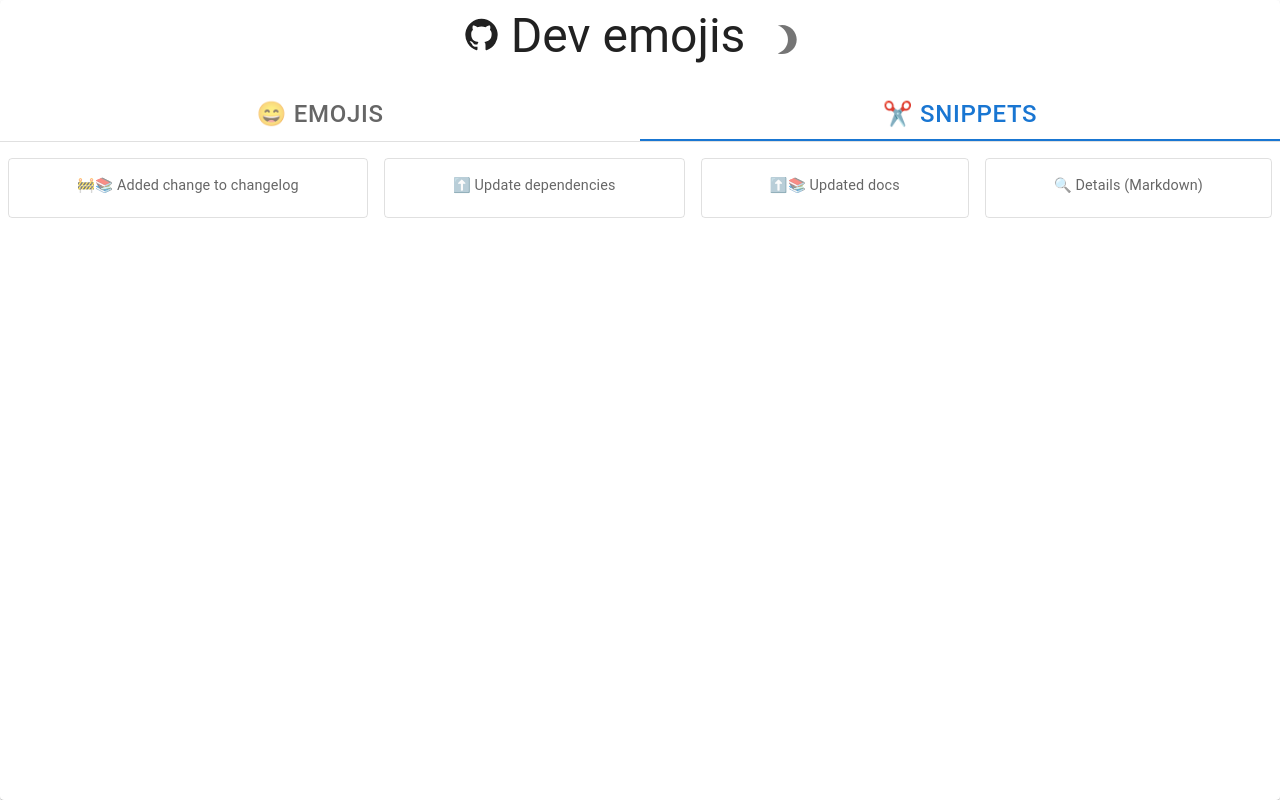
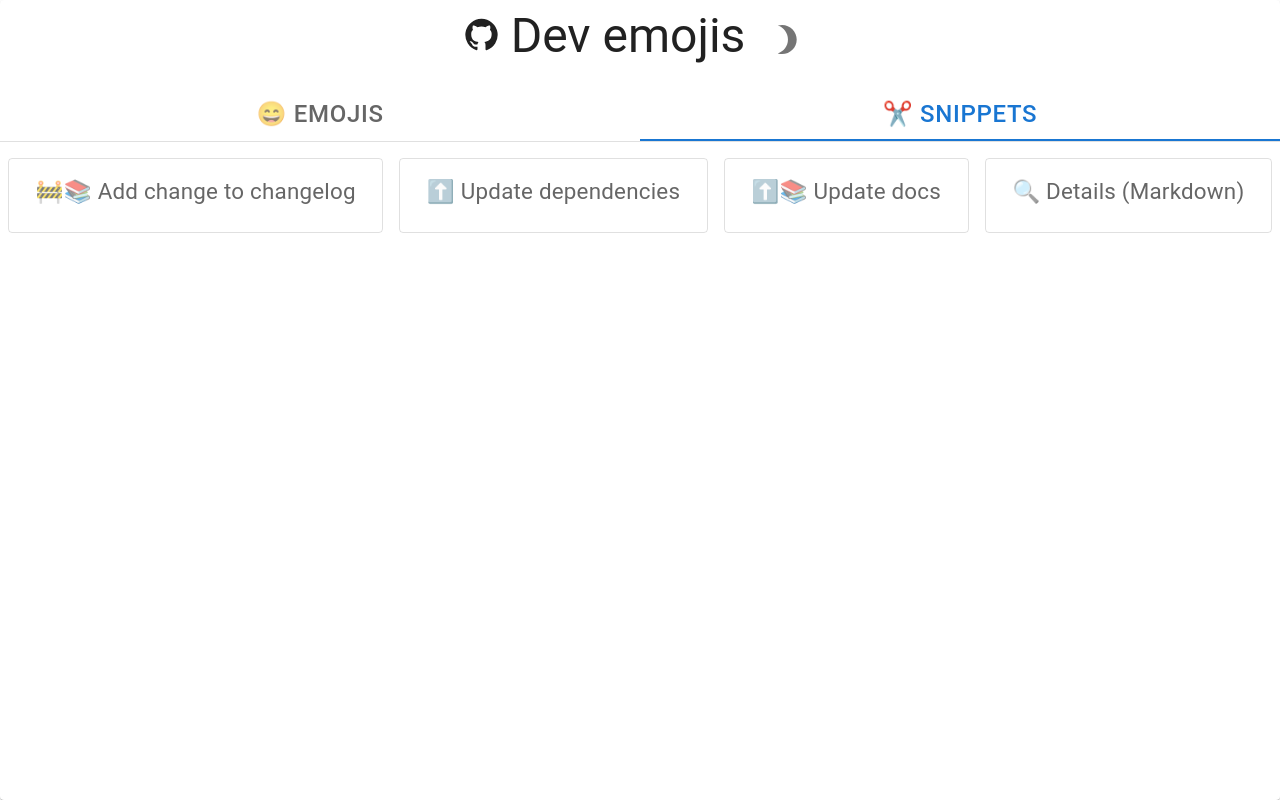
Before and after one commit to s-weigand/dev-emoji-page, a React (Vite) app: page / in a window 1280 px wide. Both pictures are taken after a click on the tab "✂️ SNIPPETS". Built offline with nearby package versions, Linux system fonts and the light colour scheme.

Commit message:
👌 Minor snippet improvements (#52)
* 🎨👌 Raise fontsize for snippet cards

* 👌 Unify snippet text to use imperative

* 🚇🩹 Rebuild page for PR upload

Use normal build so the absolute gh URLs do not get injected

```diff
--- a/src/ts/SnippetCards.tsx
+++ b/src/ts/SnippetCards.tsx
@@ -14,7 +14,7 @@
   return (
     <CopyCardWrapper copyText={content} cardSx={{ backgroundColor: "inherit", flexGrow: 1 }}>
       <Typography
-        sx={{ fontSize: "0.9rem", textAlign: "center" }}
+        sx={{ fontSize: "1.4rem", textAlign: "center" }}
         color="textSecondary"
         gutterBottom
       >
--- a/src/ts/snippetList.ts
+++ b/src/ts/snippetList.ts
@@ -4,9 +4,9 @@
 }
 
 export const snippetList: Snippet[] = [
-  { content: "🚧📚 Added change to changelog" },
+  { content: "🚧📚 Add change to changelog" },
   { content: "⬆️ Update dependencies" },
-  { content: "⬆️📚 Updated docs" },
+  { content: "⬆️📚 Update docs" },
   {
     title: "🔍 Details (Markdown)",
     content: `\
```
